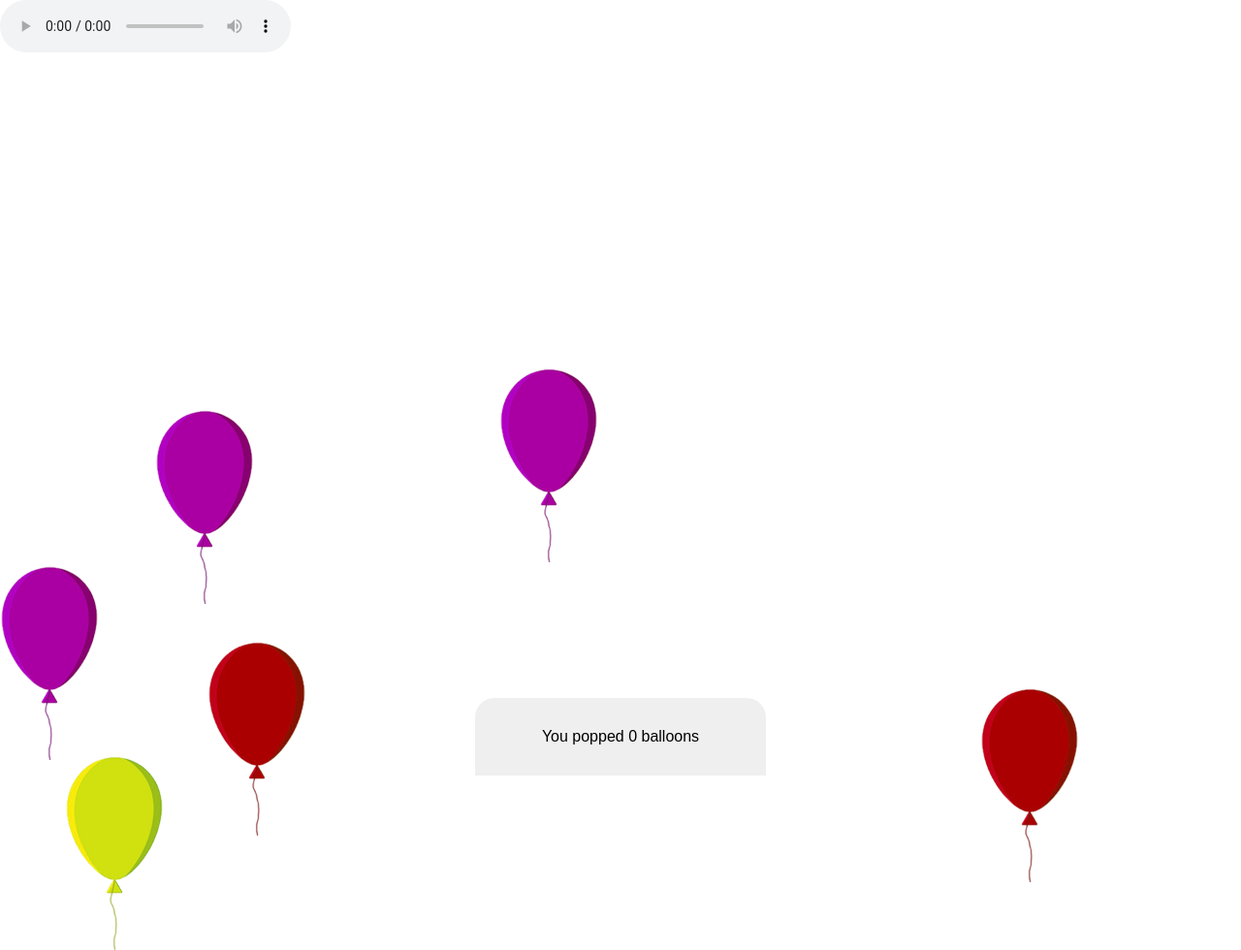
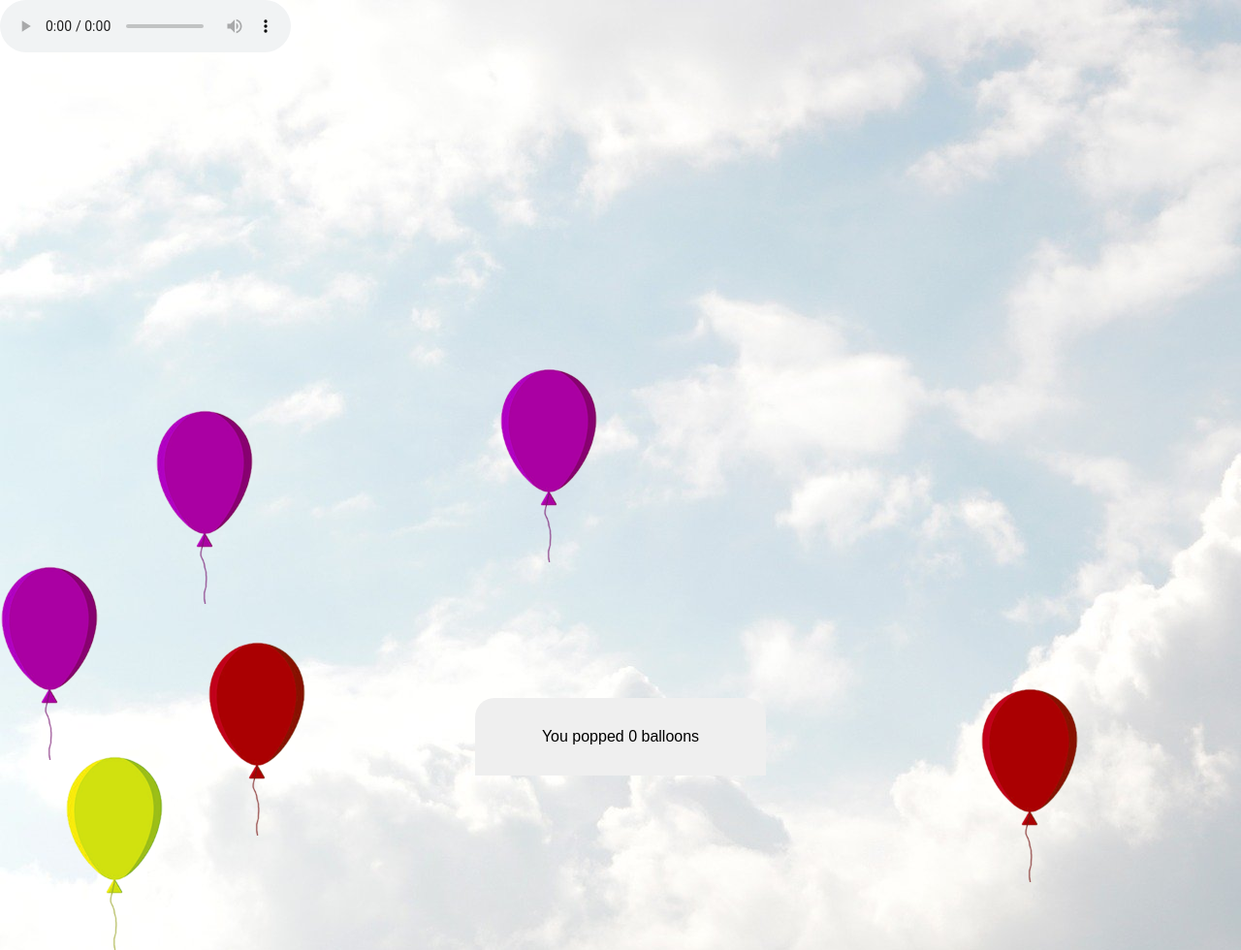
Before and after one commit to JerryJason/balloon-game, a plain HTML site: page index.html in a window 1280 px wide. Shown: the whole page at 97% size. Drawn offline with Linux system fonts and the light colour scheme.

Commit message:
add background image

```diff
--- a/css/style.css
+++ b/css/style.css
@@ -1,5 +1,7 @@
 body {
-  overflow: hidden;   /*this prevents scrollbar*/
+  overflow: hidden;
+  /*this prevents scrollbar*/
+  background: url(../images/light-1282314_1920.jpg);
   width: 100vw;
   height: 100vh;
   padding: 0;
@@ -20,15 +22,19 @@ body {
 .balloon-red {
   background-image: url(../images/balloon-red.png);
 }
+
 .balloon-yellow {
   background-image: url(../images/balloon-yellow.png);
 }
+
 .balloon-blue {
   background-image: url(../images/balloon-blue.png);
 }
+
 .balloon-green {
   background-image: url(../images/balloon-green.png);
 }
+
 .balloon-violet {
   background-image: url(../images/balloon-violet.png);
 }
@@ -49,7 +55,7 @@ body {
   padding: 10px 100px 40px;
   border-radius: 10px;
   text-align: center;
-  box-shadow: 0 0 20px rgba(0,0,0,0.8);
+  box-shadow: 0 0 20px rgba(0, 0, 0, 0.8);
 }
 
 .lose {
```
Also changed, not shown: images/balloon-1046658_1920.jpg (added), images/light-1282314_1920.jpg (added), images/sky-2009916_1920.jpg (added), images/sun-3588618_1920.jpg (added).
